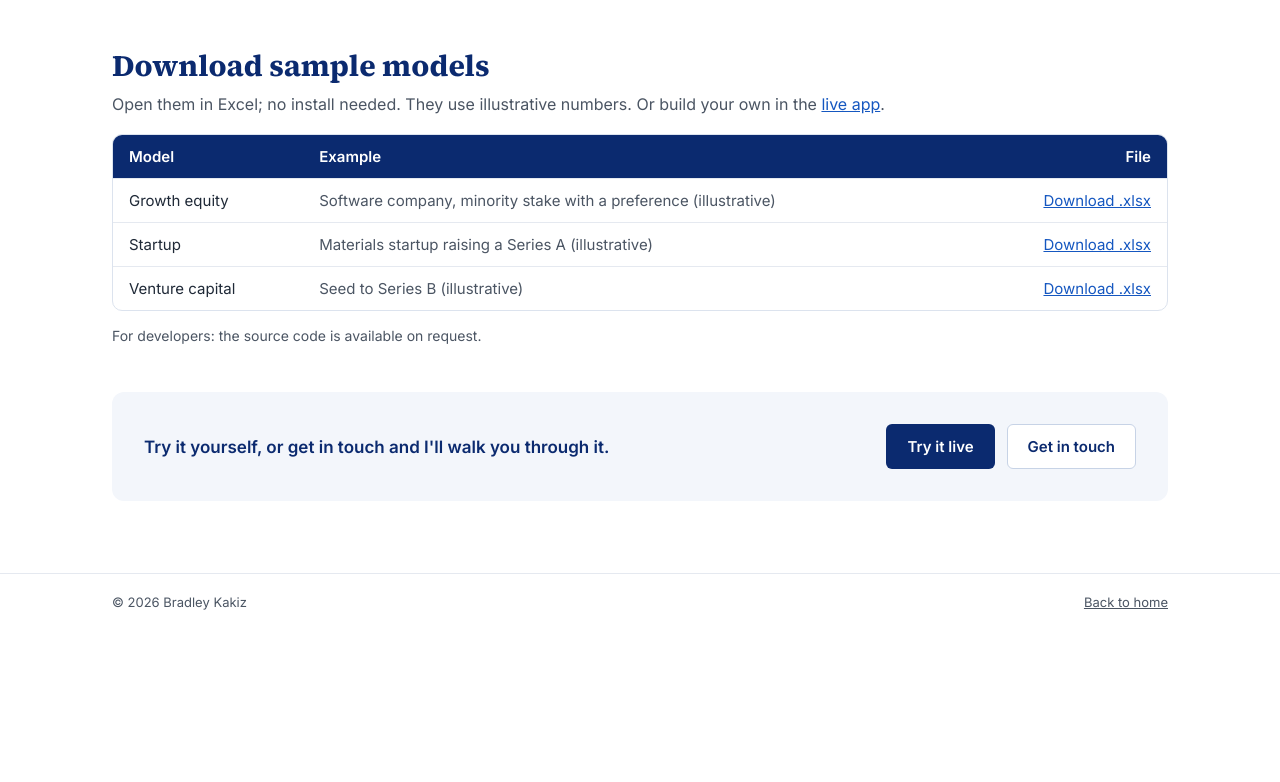
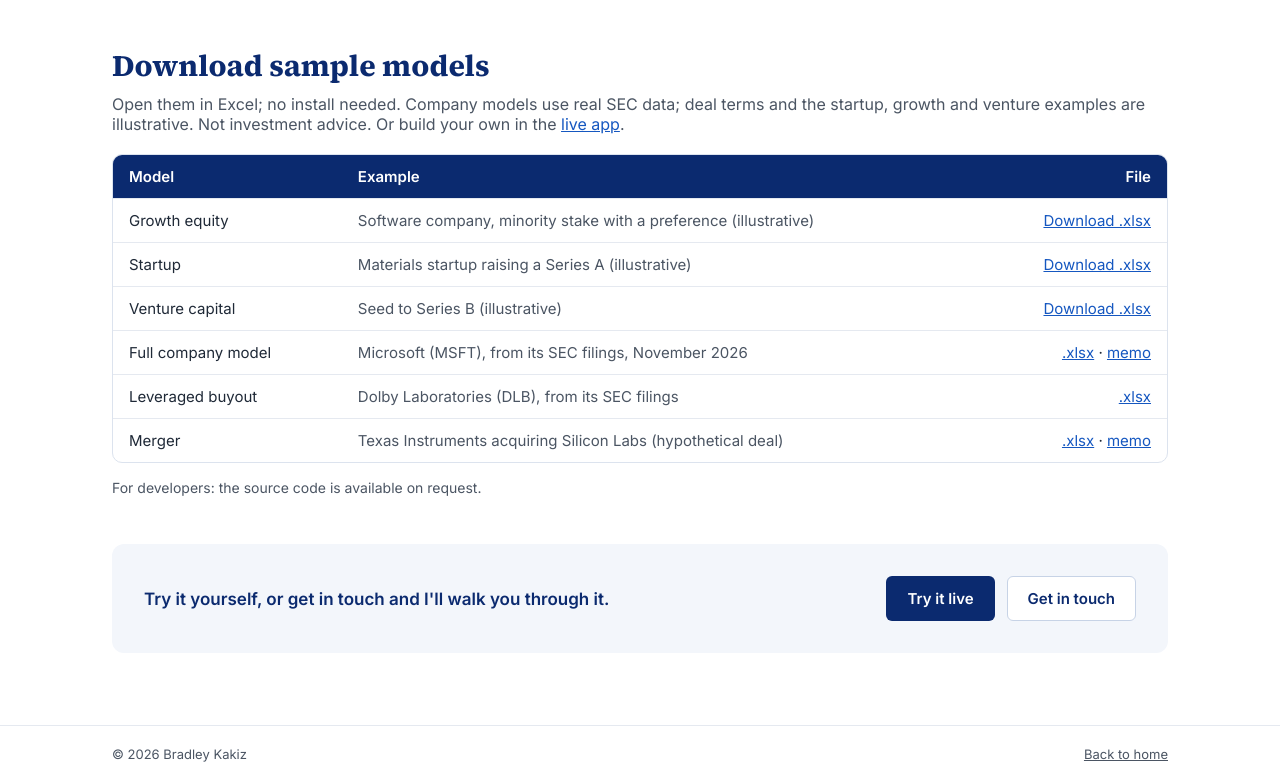
Before and after one commit to BBradleyyy/BBradleyyy.github.io, a plain HTML site: page signalnorth.html in a window 1280 px wide. Shown: the part 3507-4289 px from the top of the page. Before the commit the page ends 4137 px from the top, so only its background shows below. Drawn offline with Linux system fonts and the light colour scheme.

Commit message:
Samples: MSFT full model and memo, DLB LBO, TXN/SLAB merger and memo

```diff
--- a/signalnorth.html
+++ b/signalnorth.html
@@ -123,7 +123,7 @@
 
 <section id="samples" class="wrap" style="padding-top:48px">
   <h2 class="h2s" style="margin-bottom:8px">Download sample models</h2>
-  <p style="margin:0 0 20px;font-size:16px;color:var(--muted)">Open them in Excel; no install needed. They use illustrative numbers. Or build your own in the <a href="https://signalnorth.onrender.com" target="_blank" rel="noopener">live app</a>.</p>
+  <p style="margin:0 0 20px;font-size:16px;color:var(--muted)">Open them in Excel; no install needed. Company models use real SEC data; deal terms and the startup, growth and venture examples are illustrative. Not investment advice. Or build your own in the <a href="https://signalnorth.onrender.com" target="_blank" rel="noopener">live app</a>.</p>
   <div class="table-wrap">
     <table>
       <thead><tr><th>Model</th><th>Example</th><th class="r">File</th></tr></thead>
@@ -131,7 +131,9 @@
         <tr><td>Growth equity</td><td class="ex">Software company, minority stake with a preference (illustrative)</td><td class="r"><a href="samples/SignalNorth-Growth-Equity.xlsx" download>Download .xlsx</a></td></tr>
         <tr><td>Startup</td><td class="ex">Materials startup raising a Series A (illustrative)</td><td class="r"><a href="samples/SignalNorth-Startup.xlsx" download>Download .xlsx</a></td></tr>
         <tr><td>Venture capital</td><td class="ex">Seed to Series B (illustrative)</td><td class="r"><a href="samples/SignalNorth-Venture-Capital.xlsx" download>Download .xlsx</a></td></tr>
-        <!-- SAMPLE-ROWS: full company model (MSFT), LBO and merger rows go here once built locally -->
+        <tr><td>Full company model</td><td class="ex">Microsoft (MSFT), from its SEC filings, November 2026</td><td class="r"><a href="samples/SignalNorth-Full-Model-MSFT.xlsx" download>.xlsx</a> · <a href="samples/SignalNorth-Memo-MSFT.docx" download>memo</a></td></tr>
+        <tr><td>Leveraged buyout</td><td class="ex">Dolby Laboratories (DLB), from its SEC filings</td><td class="r"><a href="samples/SignalNorth-LBO-DLB.xlsx" download>.xlsx</a></td></tr>
+        <tr><td>Merger</td><td class="ex">Texas Instruments acquiring Silicon Labs (hypothetical deal)</td><td class="r"><a href="samples/SignalNorth-Merger-TXN-SLAB.xlsx" download>.xlsx</a> · <a href="samples/SignalNorth-Memo-TXN-SLAB.docx" download>memo</a></td></tr>
       </tbody>
     </table>
   </div>
```
Also changed, not shown: 5 other files.
